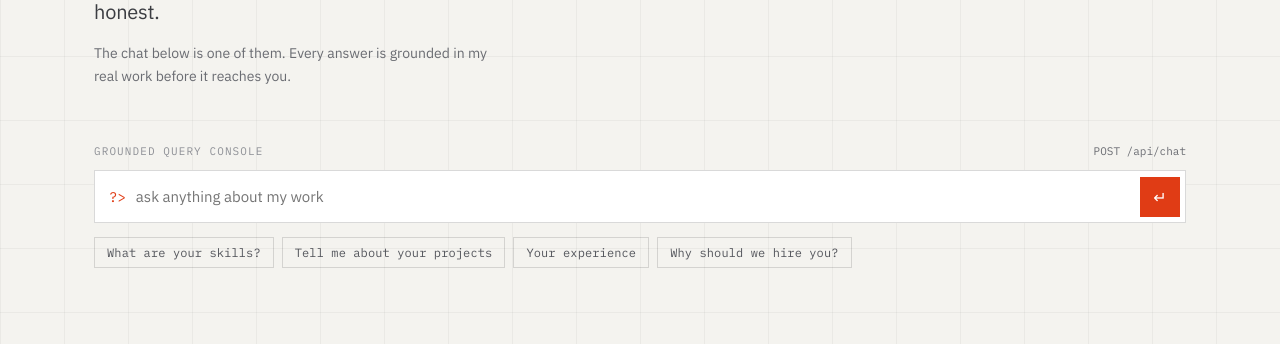
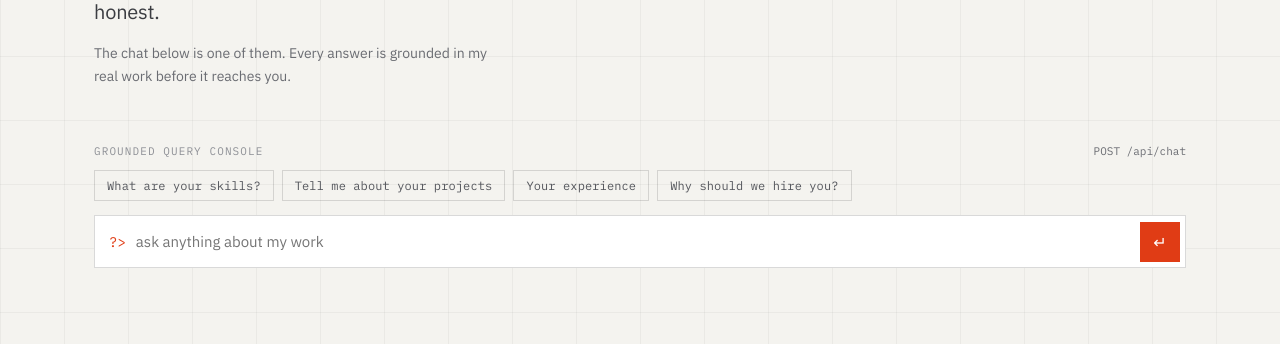
Before and after one commit to apoorva-01/personal-website, a website: page index.html in a window 1280 px wide. Shown: the part 456-800 px from the top of the page. Drawn offline with Linux system fonts and the light colour scheme.

Commit message:
Move chat input below messages (input at bottom)

```diff
--- a/index.html
+++ b/index.html
@@ -163,22 +163,22 @@
           <span style="font-family:'IBM Plex Mono',monospace;font-size:11px;letter-spacing:.1em;color:var(--faint);text-transform:uppercase">Grounded query console</span>
           <span style="font-family:'IBM Plex Mono',monospace;font-size:11px;color:var(--text-4)">POST&nbsp;/api/chat</span>
         </div>
-        <div style="display:flex;align-items:center;gap:10px;padding:5px 5px 5px 14px;background:var(--bubble);border:1px solid var(--w12)">
-          <span style="font-family:'IBM Plex Mono',monospace;color:var(--accent);font-size:14px;flex-shrink:0">?&gt;</span>
-          <input id="av-input" onkeydown="App.onKey(event)" placeholder="ask anything about my work" style="flex:1;min-width:0;background:transparent;border:none;outline:none;color:var(--text);font-family:inherit;font-size:15px;padding:11px 0" />
-          <button onclick="App.onSend()" aria-label="Send" style="flex-shrink:0;display:grid;place-items:center;width:40px;height:40px;border:none;border-radius:0;background:var(--accent);color:#fff;cursor:pointer;font-family:'IBM Plex Mono',monospace;font-size:16px;transition:opacity .18s" data-hover="opacity:.85">↵</button>
-        </div>
+        <!-- CHAT THREAD (rendered by JS) -->
+        <div id="av-thread" style="width:100%;max-width:720px;margin-bottom:22px;display:none;flex-direction:column;gap:16px;text-align:left"></div>
 
         <!-- CHIPS -->
-        <div style="display:flex;flex-wrap:wrap;gap:8px;margin-top:14px">
+        <div style="display:flex;flex-wrap:wrap;gap:8px;margin-bottom:14px">
           <button onclick="App.send('What are your skills?')" style="font-family:'IBM Plex Mono',monospace;font-size:12px;letter-spacing:.01em;color:var(--text-3);padding:7px 12px;border-radius:0;border:1px solid var(--w10);background:transparent;cursor:pointer;transition:border-color .18s,color .18s" data-hover="border-color:var(--accent);color:var(--heading)">What are your skills?</button>
           <button onclick="App.send('Tell me about your projects')" style="font-family:'IBM Plex Mono',monospace;font-size:12px;letter-spacing:.01em;color:var(--text-3);padding:7px 12px;border-radius:0;border:1px solid var(--w10);background:transparent;cursor:pointer;transition:border-color .18s,color .18s" data-hover="border-color:var(--accent);color:var(--heading)">Tell me about your projects</button>
           <button onclick="App.send('Your experience')" style="font-family:'IBM Plex Mono',monospace;font-size:12px;letter-spacing:.01em;color:var(--text-3);padding:7px 12px;border-radius:0;border:1px solid var(--w10);background:transparent;cursor:pointer;transition:border-color .18s,color .18s" data-hover="border-color:var(--accent);color:var(--heading)">Your experience</button>
           <button onclick="App.send('Why should we hire you?')" style="font-family:'IBM Plex Mono',monospace;font-size:12px;letter-spacing:.01em;color:var(--text-3);padding:7px 12px;border-radius:0;border:1px solid var(--w10);background:transparent;cursor:pointer;transition:border-color .18s,color .18s" data-hover="border-color:var(--accent);color:var(--heading)">Why should we hire you?</button>
         </div>
 
-        <!-- CHAT THREAD (rendered by JS) -->
-        <div id="av-thread" style="width:100%;max-width:720px;margin-top:26px;display:none;flex-direction:column;gap:16px;text-align:left"></div>
+        <div style="display:flex;align-items:center;gap:10px;padding:5px 5px 5px 14px;background:var(--bubble);border:1px solid var(--w12)">
+          <span style="font-family:'IBM Plex Mono',monospace;color:var(--accent);font-size:14px;flex-shrink:0">?&gt;</span>
+          <input id="av-input" onkeydown="App.onKey(event)" placeholder="ask anything about my work" style="flex:1;min-width:0;background:transparent;border:none;outline:none;color:var(--text);font-family:inherit;font-size:15px;padding:11px 0" />
+          <button onclick="App.onSend()" aria-label="Send" style="flex-shrink:0;display:grid;place-items:center;width:40px;height:40px;border:none;border-radius:0;background:var(--accent);color:#fff;cursor:pointer;font-family:'IBM Plex Mono',monospace;font-size:16px;transition:opacity .18s" data-hover="opacity:.85">↵</button>
+        </div>
       </div>
     </section>
 
```
